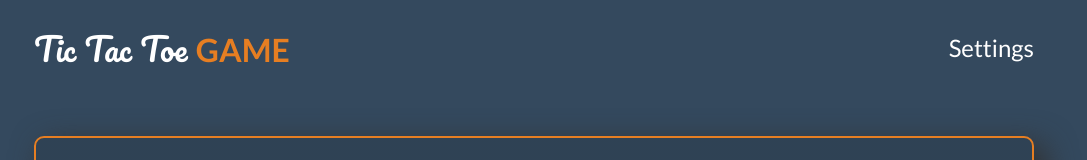
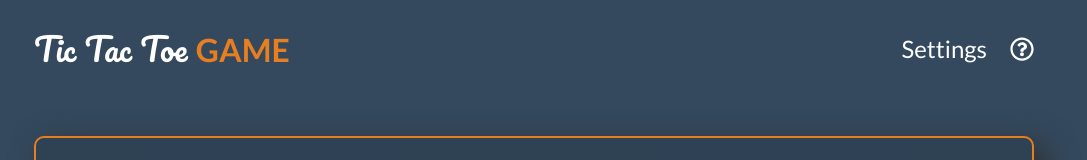
Before and after one commit to dominikaporzyczka/TIcTacToeGame, a plain HTML site: page index.html in a window 1280 px wide. Shown: the top 160 px of the page, without its empty margins (106-1193 px from the left). Drawn offline with Linux system fonts and the light colour scheme.

Commit message:
Add 'about-game' button

```diff
--- a/index.html
+++ b/index.html
@@ -16,7 +16,10 @@
     <div class="container">
         <header class="header">
             <h1 id="logo">Tic Tac Toe <span>Game</span></h1>
-            <a href="" class="settings">Settings</a>
+            <nav>
+                <a href="" class="settings">Settings</a>
+                <a href="" class="about-game"><i class="far fa-question-circle"></i></a>
+            </nav>
         </header>
 
         <main class="main">
--- a/resources/css/app.css
+++ b/resources/css/app.css
@@ -55,11 +55,21 @@ body {
     color: inherit;
     font-size: 1.5em;
     padding: 5px 0;
+    margin-right: 20px;
     border-bottom: 2px solid transparent;
 }
 
 .settings:hover {
     border-bottom-color: #e67e22;
+}
+
+.about-game {
+    color: #fff;
+    font-size: 1.5em;
+}
+
+.about-game:hover {
+    color: #e67e22;
 }
 
 /*
```
